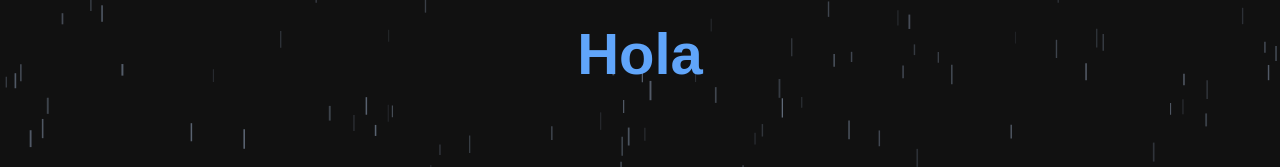
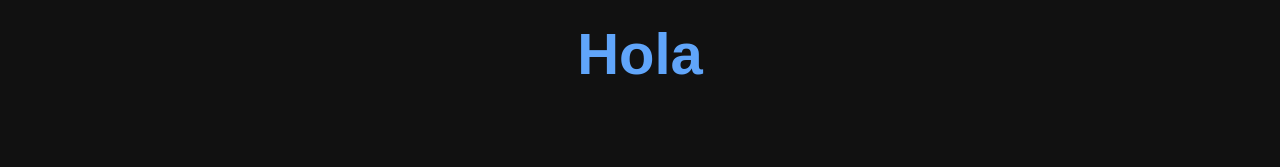
Before and after one commit to santosh892/santosh, a plain HTML site: page index.html in a window 1280 px wide. Shown: the top 167 px of the page. Drawn offline with Linux system fonts and the light colour scheme.

Commit message:
buld change

```diff
--- a/index.html
+++ b/index.html
@@ -291,54 +291,6 @@
       window.location.href = "Next.html";
     }
 
-    // Rain effect
-    const canvas = document.getElementById("canvas-club");
-    const ctx = canvas.getContext("2d");
-    let w = canvas.width = window.innerWidth;
-    let h = canvas.height = window.innerHeight;
-
-    window.addEventListener("resize", () => {
-      w = canvas.width = window.innerWidth;
-      h = canvas.height = window.innerHeight;
-    });
-
-    function random(min, max) {
-      return Math.random() * (max - min) + min;
-    }
-
-    class Raindrop {
-      constructor() { this.reset(); }
-      reset() {
-        this.x = random(0, w);
-        this.y = random(-h, 0);
-        this.length = random(10, 20);
-        this.speed = random(4, 10);
-        this.opacity = random(0.1, 0.5);
-        this.width = random(1, 2);
-      }
-      update() {
-        this.y += this.speed;
-        if (this.y > h) this.reset();
-      }
-      draw(ctx) {
-        ctx.beginPath();
-        ctx.strokeStyle = `rgba(174,194,224,${this.opacity})`;
-        ctx.lineWidth = this.width;
-        ctx.moveTo(this.x, this.y);
-        ctx.lineTo(this.x, this.y + this.length);
-        ctx.stroke();
-      }
-    }
-
-    const raindrops = [];
-    for (let i = 0; i < 500; i++) raindrops.push(new Raindrop());
-
-    function animateRain() {
-      ctx.clearRect(0, 0, w, h);
-      for (let drop of raindrops) { drop.update(); drop.draw(ctx); }
-      requestAnimationFrame(animateRain);
-    }
-    animateRain();
 
     // Center plasma bulb button
     const plasmaCenter = document.getElementById("plasma-center");
```
